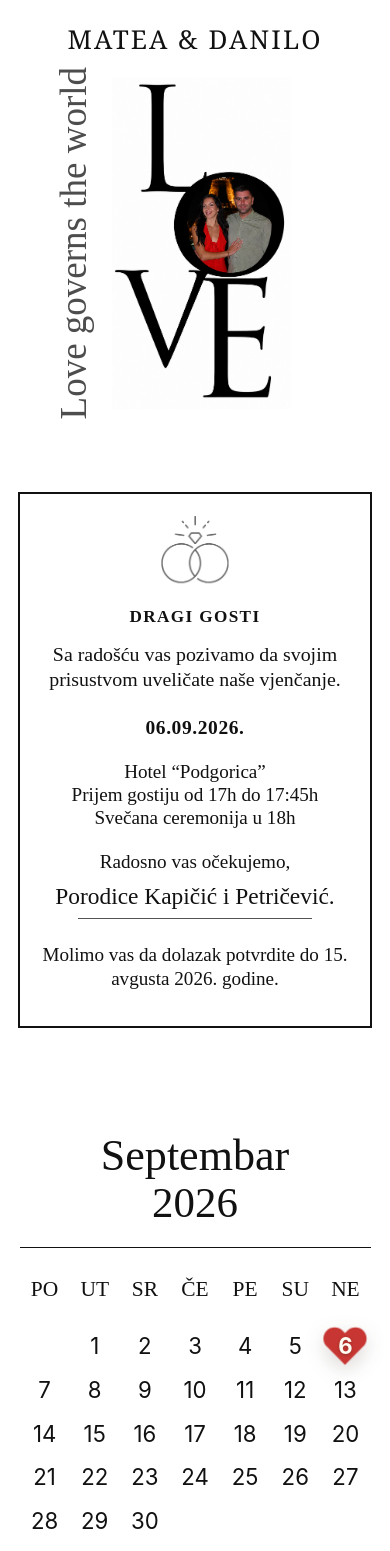
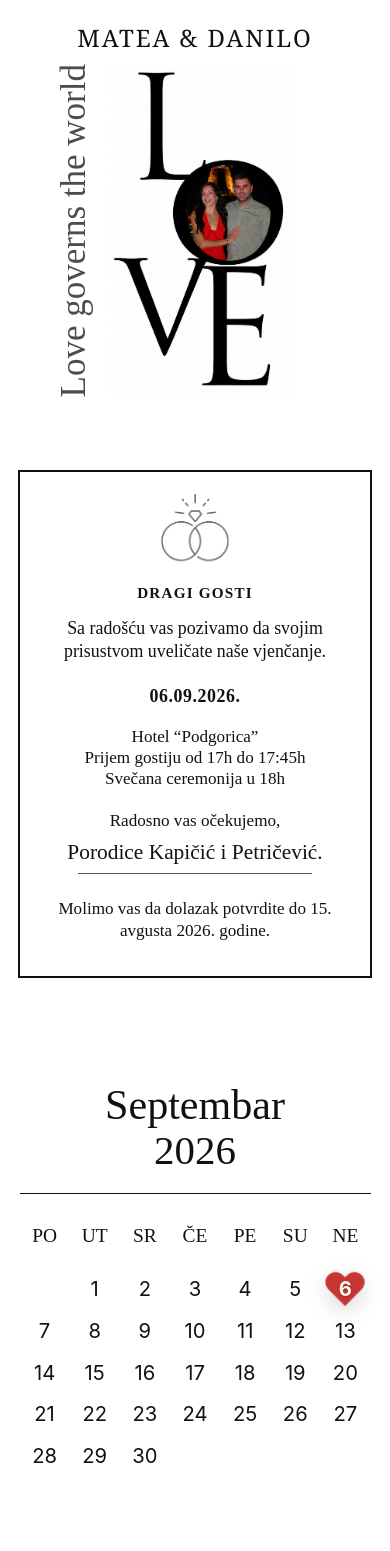
Before and after one commit to NikolaTomic00/invitation-blacknwhite, a React (Vite) app: page / in a window 390 px wide. Shown: the top 1551 px of the page. Built offline with nearby package versions, Linux system fonts and the light colour scheme; a web font is replaced by a local one.

Commit message:
Tighten mobile typography for wedding sections

```diff
--- a/src/index.css
+++ b/src/index.css
@@ -545,6 +545,94 @@ body {
     text-underline-offset: 3px;
   }
 
+  @media (max-width: 639px) {
+    .hero-names {
+      font-size: 24px;
+    }
+
+    .hero-vertical-text {
+      font-size: 35px;
+    }
+
+    .details-guests {
+      font-size: calc(clamp(17px, 4.4vw, 21px) - 2px);
+    }
+
+    .details-intro,
+    .details-date {
+      font-size: calc(clamp(19px, 5.1vw, 24px) - 2px);
+    }
+
+    .details-times,
+    .details-location,
+    .details-closing,
+    .details-rsvp {
+      font-size: calc(clamp(18px, 4.9vw, 23px) - 2px);
+    }
+
+    .details-families {
+      font-size: calc(clamp(22px, 6vw, 34px) - 2px);
+    }
+
+    .calendar-month,
+    .location-title,
+    .countdown-title {
+      font-size: calc(clamp(39px, 11.3vw, 58px) - 2px);
+    }
+
+    .calendar-year {
+      font-size: calc(clamp(38px, 11vw, 54px) - 2px);
+    }
+
+    .calendar-weekdays {
+      font-size: calc(clamp(20px, 5.5vw, 28px) - 2px);
+    }
+
+    .calendar-grid {
+      font-size: calc(clamp(21px, 5.7vw, 29px) - 2px);
+    }
+
+    .location-hotel {
+      font-size: calc(clamp(24px, 6.6vw, 32px) - 2px);
+    }
+
+    .location-address {
+      font-size: calc(clamp(17px, 4.6vw, 21px) - 2px);
+    }
+
+    .location-vertical-text {
+      font-size: calc(clamp(34px, 9.2vw, 42px) - 2px);
+    }
+
+    .location-map-button {
+      min-height: 35px;
+      padding: 0 21px;
+      font-size: 11px;
+      letter-spacing: 0.06em;
+    }
+
+    .countdown-value,
+    .countdown-separator {
+      font-size: calc(clamp(34px, 9vw, 49px) - 2px);
+    }
+
+    .countdown-label {
+      font-size: calc(clamp(10px, 2.8vw, 13px) - 2px);
+    }
+
+    .rsvp-text {
+      font-size: calc(clamp(20px, 5.2vw, 24px) - 2px);
+    }
+
+    .rsvp-button {
+      font-size: 12px;
+    }
+
+    .footer-section {
+      font-size: 10px;
+    }
+  }
+
   .section-shell {
     @apply min-h-screen border-b border-ink/10 px-5 py-16 sm:px-8 lg:px-12;
   }
```
